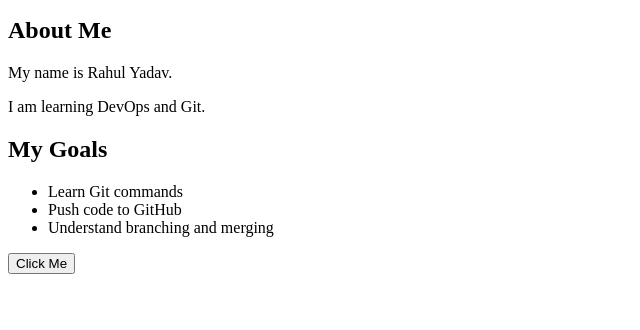
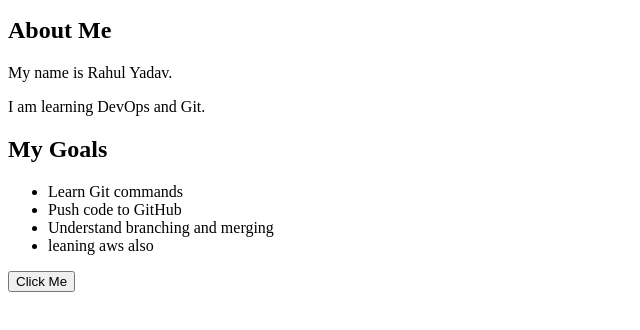
Before and after one commit to Rahulindra/myrepo, a plain HTML site: page index.html/index.html in a window 1280 px wide. Shown: the part 102-432 px from the top of the page, without its empty margins (0-640 px from the left). Drawn offline with Linux system fonts and the light colour scheme.

Commit message:
changes aws line

```diff
--- a/index.html/index.html
+++ b/index.html/index.html
@@ -18,6 +18,7 @@
         <li>Learn Git commands</li>
         <li>Push code to GitHub</li>
         <li>Understand branching and merging</li>
+        <li>leaning aws also</li>
     </ul>
 
     <button onclick="showMessage()">Click Me</button>
```
